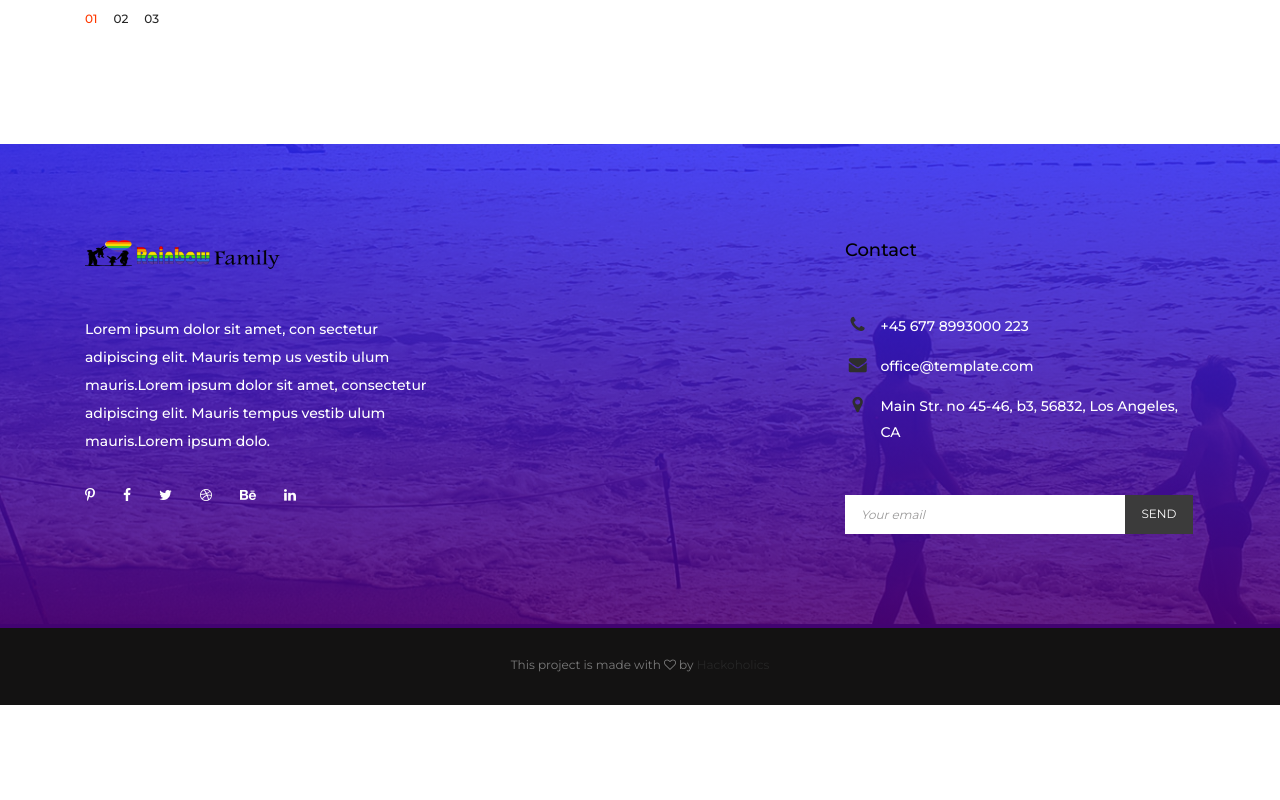
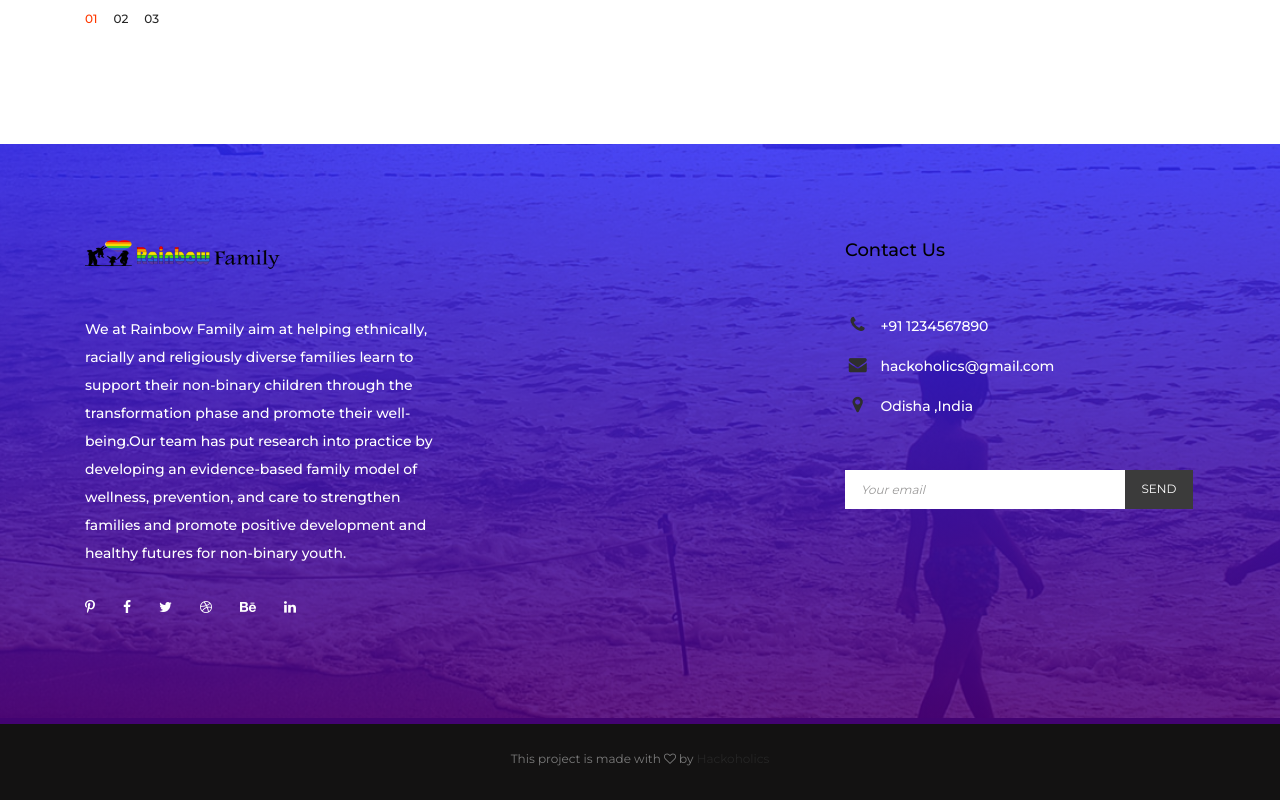
Before and after one commit to Sushreesatarupa/Rainbow-Family, a plain HTML site: page news.html in a window 1280 px wide. Shown: the part 2927-3727 px from the top of the page. Before the commit the page ends 3632 px from the top, so only its background shows below. Drawn offline with Linux system fonts and the light colour scheme; files whose address does not match are found by name.

Commit message:
Update news.html

```diff
--- a/news.html
+++ b/news.html
@@ -338,7 +338,7 @@
                         <div class="foot-about">
                             <h2><a class="foot-logo" href="#"><img src="images/foot-logo (2).png" alt=""></a></h2>
 
-                            <p>Lorem ipsum dolor sit amet, con sectetur adipiscing elit. Mauris temp us vestib ulum mauris.Lorem ipsum dolor sit amet, consectetur adipiscing elit. Mauris tempus vestib ulum mauris.Lorem ipsum dolo.</p>
+                            <p>We at Rainbow Family aim at helping ethnically, racially and religiously diverse families learn to support their non-binary children through the transformation phase and promote their well-being.Our team has put research into practice by developing an evidence-based family model of wellness, prevention, and care to strengthen families and promote positive development and healthy futures for non-binary youth.</p>
 
                             <ul class="d-flex flex-wrap align-items-center">
                                 <li><a href="#"><i class="fa fa-pinterest-p"></i></a></li>
@@ -359,12 +359,12 @@
 
                     <div class="col-12 col-md-6 col-lg-4 mt-5 mt-md-0">
                         <div class="foot-contact">
-                            <h2>Contact</h2>
+                            <h2>Contact Us</h2>
 
                             <ul>
-                                <li><i class="fa fa-phone"></i><span>+45 677 8993000 223</span></li>
-                                <li><i class="fa fa-envelope"></i><span>office@template.com</span></li>
-                                <li><i class="fa fa-map-marker"></i><span>Main Str. no 45-46, b3, 56832, Los Angeles, CA</span></li>
+                                <li><i class="fa fa-phone"></i><span>+91 1234567890</span></li>
+                                <li><i class="fa fa-envelope"></i><span>hackoholics@gmail.com</span></li>
+                                <li><i class="fa fa-map-marker"></i><span>Odisha ,India</span></li>
                             </ul>
                         </div><!-- .foot-contact -->
 
```
